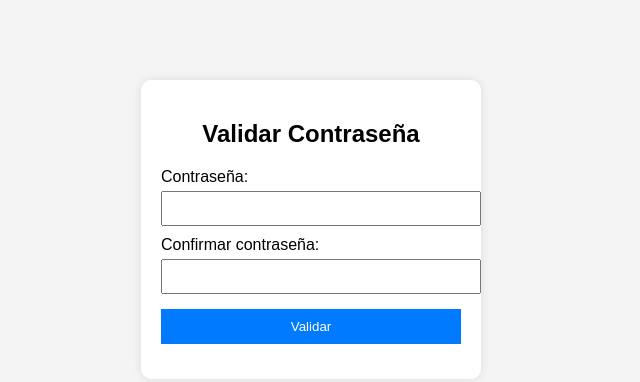
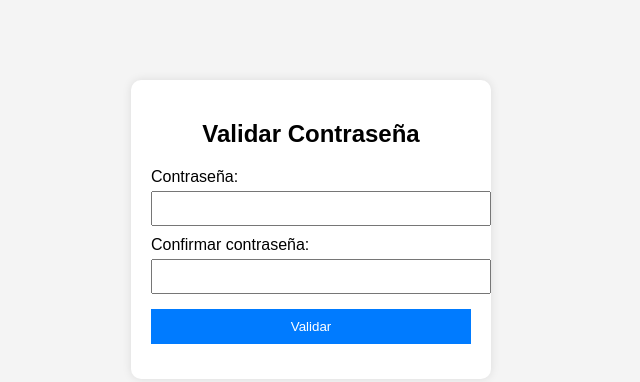
Before and after one commit to oscarvega442/sitio_web_SC_proyecto_2, a plain HTML site: page index.html in a window 1280 px wide. Shown: the whole page, without its empty margins (329-969 px from the left). Drawn offline with Linux system fonts and the light colour scheme.

Commit message:
Increase container width from 300px to 320px

```diff
--- a/css/styles.css
+++ b/css/styles.css
@@ -4,7 +4,7 @@ body {
 }
 
 .container {
-    width: 300px;
+    width: 320px;
     margin: 80px auto;
     padding: 20px;
     background: white;
@@ -44,5 +44,4 @@ button:hover {
 #resultado {
     margin-top: 15px;
     font-weight: bold;
-    text-align: center;
 }
```
